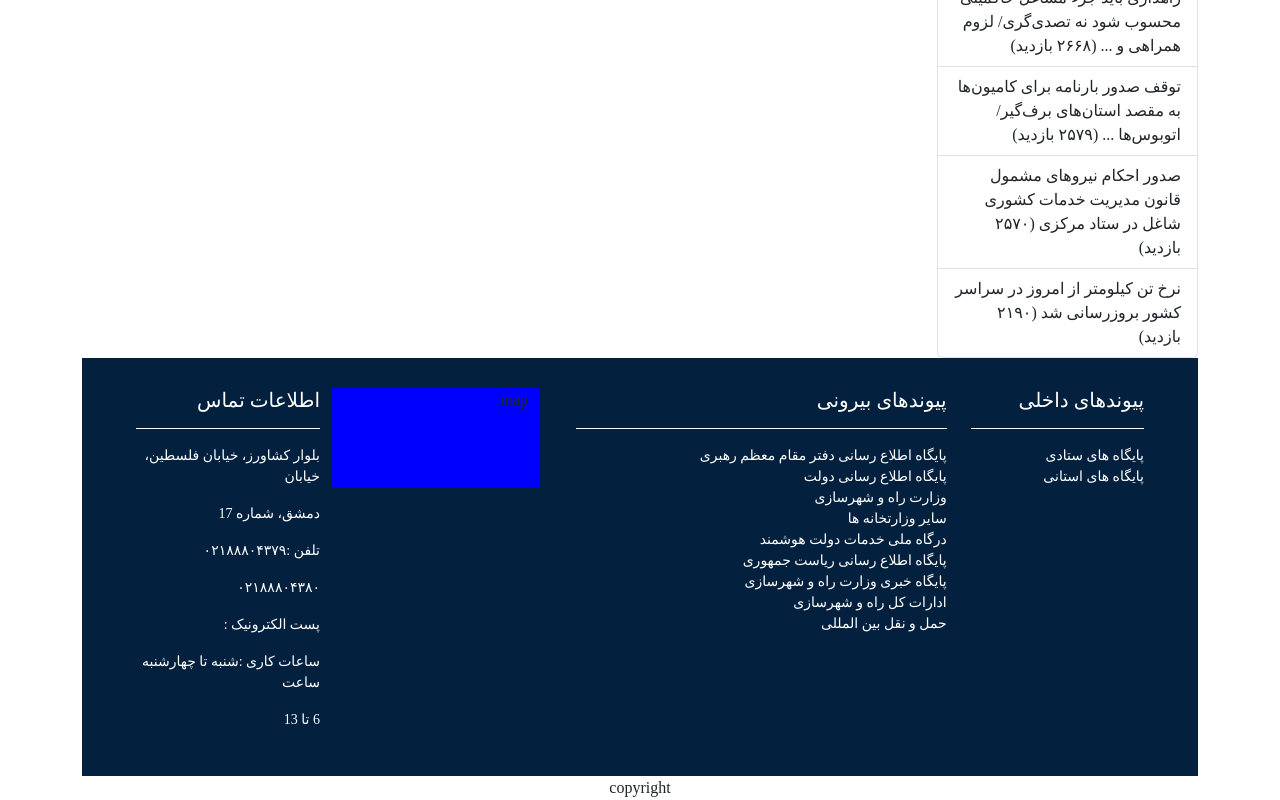
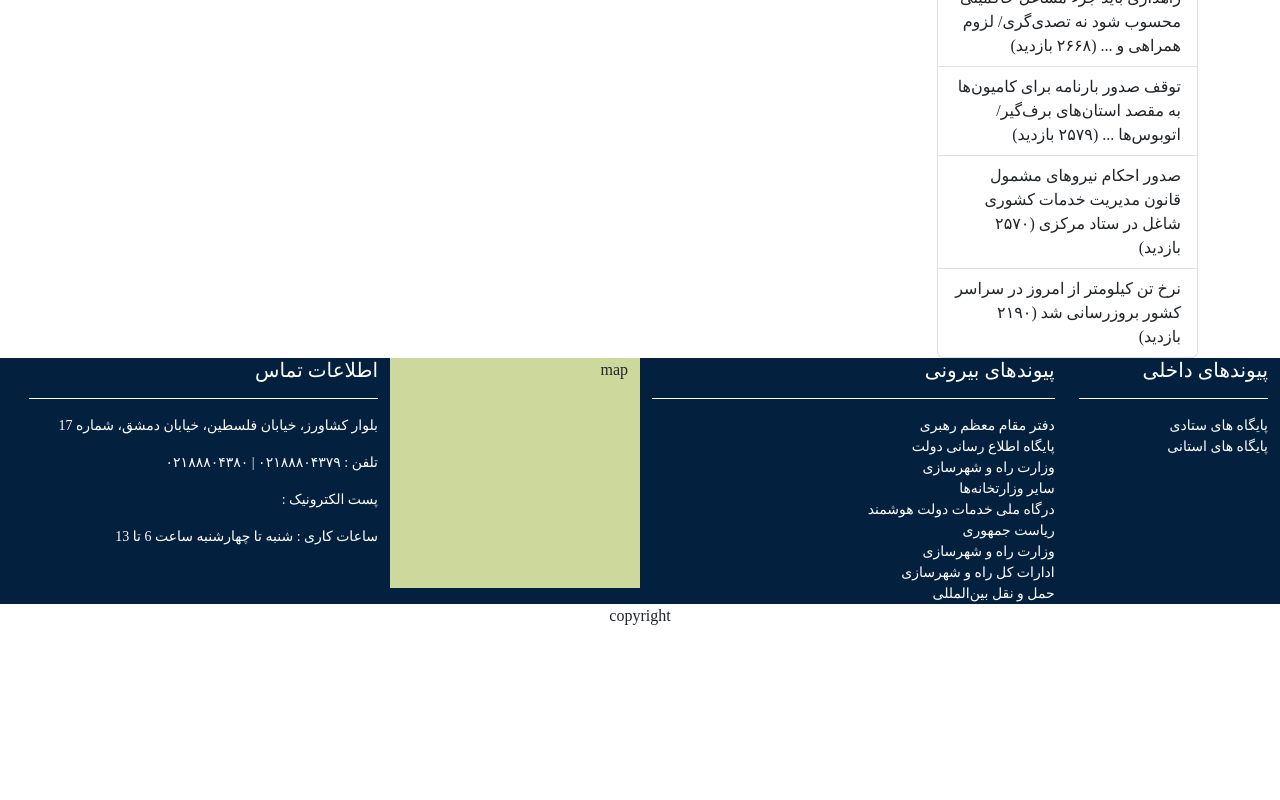
Before and after one commit to shrjld/my-rmto-main, a plain HTML site: page index.html in a window 1280 px wide. Shown: the part 1522-2322 px from the top of the page. After the commit the page ends 2150 px from the top, so only its background shows below. Drawn offline with nearby package versions, Linux system fonts and the light colour scheme; a small style sheet from the web is missing.

Commit message:
footer changed

```diff
--- a/index.html
+++ b/index.html
@@ -222,65 +222,59 @@
 
             </div>
         </div>
-        <!-- ----------------------------------footer------------------------------------- -->
-         <footer>
-        <div class=" container-fluid footer-container">
+    </div>
+    <!-- ----------------------------------footer------------------------------------- -->
 
+
+    <footer class="footer">
+        <div class="container-fluid footer-container">
             <div class="row">
-                <div class="col-md-7">
+                <div class="col-md-6">
                     <div class="row">
                         <div class="col-md-4">
                             <div class="footer-section1">
                                 <h5>پیوندهای داخلی</h5>
                                 <hr>
-                                <a class="footer-link" href="">پایگاه های ستادی</a>
-                                <a class="footer-link" href="">پایگاه های استانی</a>
+                                <a class="footer-link" href="#">پایگاه های ستادی</a>
+                                <a class="footer-link" href="#">پایگاه های استانی</a>
                             </div>
                         </div>
                         <div class="col-md-8">
                             <div class="footer-section2">
                                 <h5>پیوندهای بیرونی</h5>
                                 <hr>
-                                <a class="footer-link" href="">پایگاه اطلاع رسانی دفتر مقام معظم رهبری</a>
-                                <a class="footer-link" href="">پایگاه اطلاع رسانی دولت</a>
-                                <a class="footer-link" href="">وزارت راه و شهرسازی</a>
-                                <a class="footer-link" href="">سایر وزارتخانه ها</a>
-                                <a class="footer-link" href="">درگاه ملی خدمات دولت هوشمند</a>
-                                <a class="footer-link" href="">پایگاه اطلاع رسانی ریاست جمهوری</a>
-                                <a class="footer-link" href="">پایگاه خبری وزارت راه و شهرسازی</a>
-                                <a class="footer-link" href=""> ادارات کل راه و شهرسازی</a>
-                                <a class="footer-link" href=""> حمل و نقل بین المللی</a>
-
+                                <a class="footer-link" href="#">دفتر مقام معظم رهبری</a>
+                                <a class="footer-link" href="#">پایگاه اطلاع رسانی دولت</a>
+                                <a class="footer-link" href="#">وزارت راه و شهرسازی</a>
+                                <a class="footer-link" href="#">سایر وزارتخانه‌ها</a>
+                                <a class="footer-link" href="#">درگاه ملی خدمات دولت هوشمند</a>
+                                <a class="footer-link" href="#">ریاست جمهوری</a>
+                                <a class="footer-link" href="#">وزارت راه و شهرسازی</a>
+                                <a class="footer-link" href="#">ادارات کل راه و شهرسازی</a>
+                                <a class="footer-link" href="#">حمل و نقل بین‌المللی</a>
                             </div>
                         </div>
                     </div>
                 </div>
-                <div class="col-md-5">
+                <div class="col-md-6">
                     <div class="row">
-                        <div class=" col-md " style="width: 150px; height:100px; background-color:blue;">map</div>
-                        <div class="col-md footer-section3">
+                        <div class="col-md-5 footer-section3" style="width:250px; height:230px; background-color:rgb(205, 216, 157); box-sizing:border-box;">map</div>
+                        <div class="col-md-7 footer-section4">
                             <h5>اطلاعات تماس</h5>
                             <hr>
-                            <p class="footer-para">بلوار کشاورز، خیابان فلسطین، خیابان</p>
-                            <p class="footer-para">دمشق، شماره 17</p>
-                            <p class="footer-para">تلفن :۰۲۱۸۸۸۰۴۳۷۹
-                            </p>
-                            <p class="footer-para">۰۲۱۸۸۸۰۴۳۸۰</p>
+                            <p class="footer-para">بلوار کشاورز، خیابان فلسطین، خیابان دمشق، شماره 17</p>
+                            <p class="footer-para">تلفن : ۰۲۱۸۸۸۰۴۳۷۹ | ۰۲۱۸۸۸۰۴۳۸۰</p>
                             <p class="footer-para">پست الکترونیک :</p>
-                            <p class="footer-para">ساعات کاری :شنبه تا چهارشنبه ساعت</p>
-                            <p class="footer-para">6 تا 13</p>
+                            <p class="footer-para">ساعات کاری : شنبه تا چهارشنبه ساعت 6 تا 13</p>
                         </div>
                     </div>
                 </div>
+            </div>
+        </div>
+    </footer>
+    <!-- -----------------------------new footer-------------------------------------- -->
 
-
-            </div>
-
-        </div>
-</footer>
-<!-- ----------------------------------footer------------------------------------- -->
-
-        <div class="copyright container-fluid text-center">copyright</div>
+    <div class="copyright container-fluid text-center">copyright</div>
 </body>
 
 </html>
--- a/sass/style.scss
+++ b/sass/style.scss
@@ -14,9 +14,9 @@ $footer-link-color: #fd7e2a;
 * {
     direction: $direction;
     font-family: vazirmatn fd;
-    margin: 0;
-    padding: 0;
-    box-sizing: border-box;
+    // margin: 0;
+    // padding: 0;
+    // box-sizing: border-box;
 }
 
 
@@ -45,15 +45,20 @@ $footer-link-color: #fd7e2a;
 }
 
 // ----------------------------footer-------------------------------------------------
+html, body{
+      margin: 0;
+      padding: 0;
+      box-sizing: border-box;
+}
 footer {
     background-color: $footer-background-color ;
 }
 
-.footer-container {
-    // background-color: $footer-background-color ;
-    height: auto;
+ div .footer-container{
+
+    // height: 400px;
     width: 100%;
-    padding: 30PX;
+    // padding-top: 20px;
 }
 
 .footer-link {
@@ -70,6 +75,9 @@ footer {
     color: white;
     font-size: 14px;
 }
+.footer-para{
+    // line-height: 16px;
+}
 
 h5 {
     color: white;
@@ -82,10 +90,21 @@ hr {
     opacity: 1;
 }
 
-.footer-container .row {
+// .footer-container .row {
 
-    margin-right: 0;
-    margin-left: 0;
-    padding-right: 0;
-    padding-left: 0;
+//     margin-right: 0;
+//     margin-left: 0;
+//     padding-right: 0;
+//     padding-left: 0;
+// }
+
+.footer-container .row{
+    // padding-left:55px;
+    // // padding-right:55px;
+    // padding-top: 20px;
+    // padding-bottom: 20px;
 }
+.footer-section1{
+
+}
+// -------------------------------------footer--------------------------------
```
Also changed, not shown: css/style.css, css/style.min.css, 2 other files.
